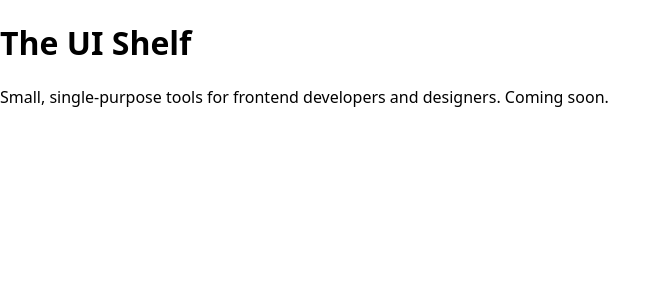
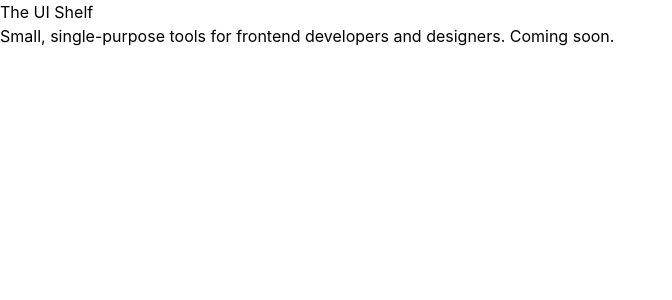
Before and after one commit to camilamarendazzo/ui-shelf, a React (Vite) app: page / in a window 1280 px wide. Shown: the top 300 px of the page, without its empty margins (0-672 px from the left). Built offline with nearby package versions, Linux system fonts and the light colour scheme.

Commit message:
chore: add Tailwind CSS

```diff
--- a/package.json
+++ b/package.json
@@ -15,8 +15,10 @@
     "preview": "vite preview"
   },
   "dependencies": {
+    "@tailwindcss/vite": "^4.3.2",
     "react": "^19.2.7",
-    "react-dom": "^19.2.7"
+    "react-dom": "^19.2.7",
+    "tailwindcss": "^4.3.2"
   },
   "devDependencies": {
     "@babel/core": "^7.29.7",
--- a/src/index.css
+++ b/src/index.css
@@ -1,8 +1,5 @@
+@import "tailwindcss";
+
 :root {
-  font-family: system-ui, "Segoe UI", Roboto, sans-serif;
   color-scheme: light dark;
 }
-
-body {
-  margin: 0;
-}
--- a/vite.config.ts
+++ b/vite.config.ts
@@ -1,8 +1,13 @@
 import { defineConfig } from "vite";
 import react, { reactCompilerPreset } from "@vitejs/plugin-react";
 import babel from "@rolldown/plugin-babel";
+import tailwindcss from "@tailwindcss/vite";
 
 // https://vite.dev/config/
 export default defineConfig({
-  plugins: [react(), babel({ presets: [reactCompilerPreset()] })],
+  plugins: [
+    react(),
+    babel({ presets: [reactCompilerPreset()] }),
+    tailwindcss(),
+  ],
 });
```
Also changed, not shown: 1 other file (tests, documents, lock files or other folders).
